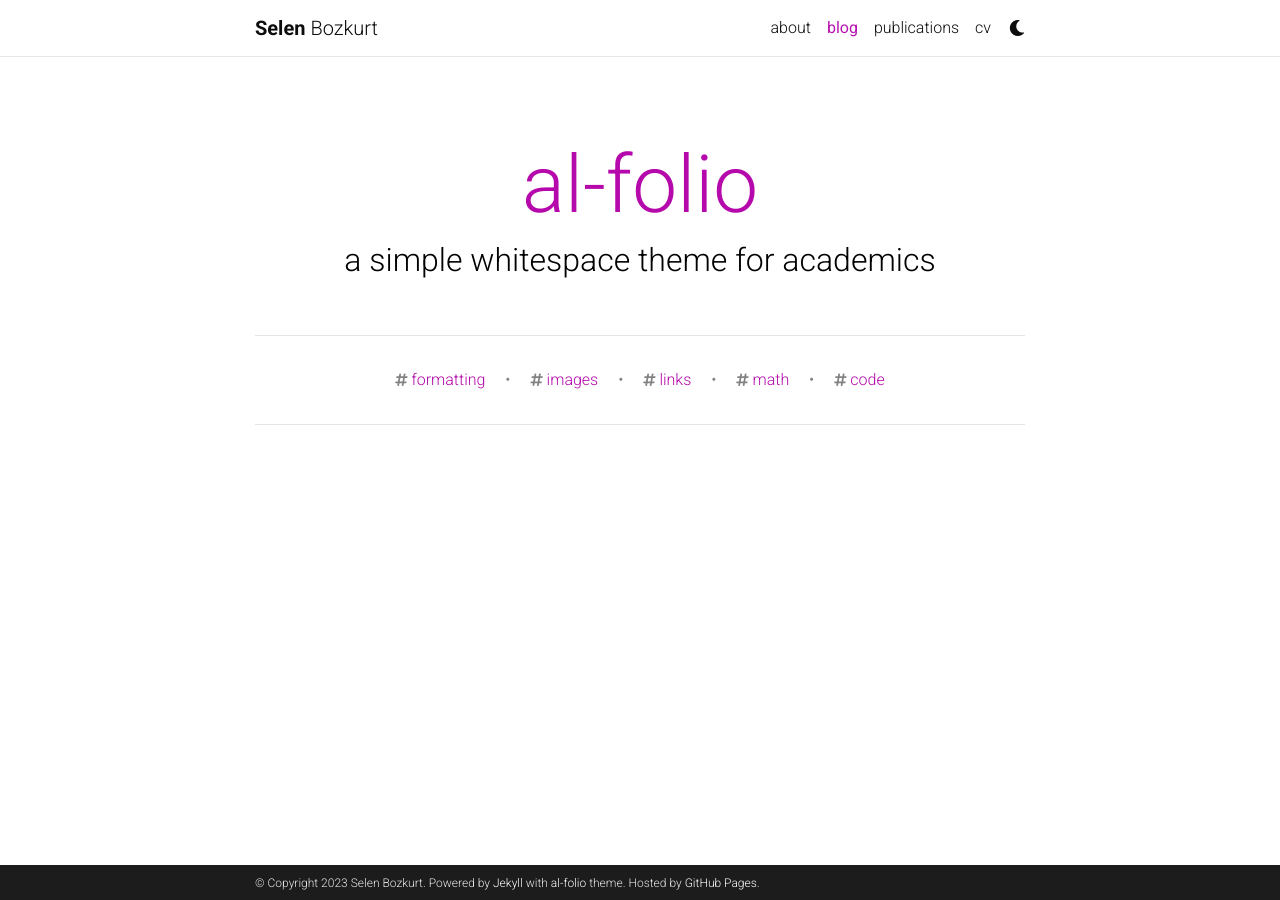
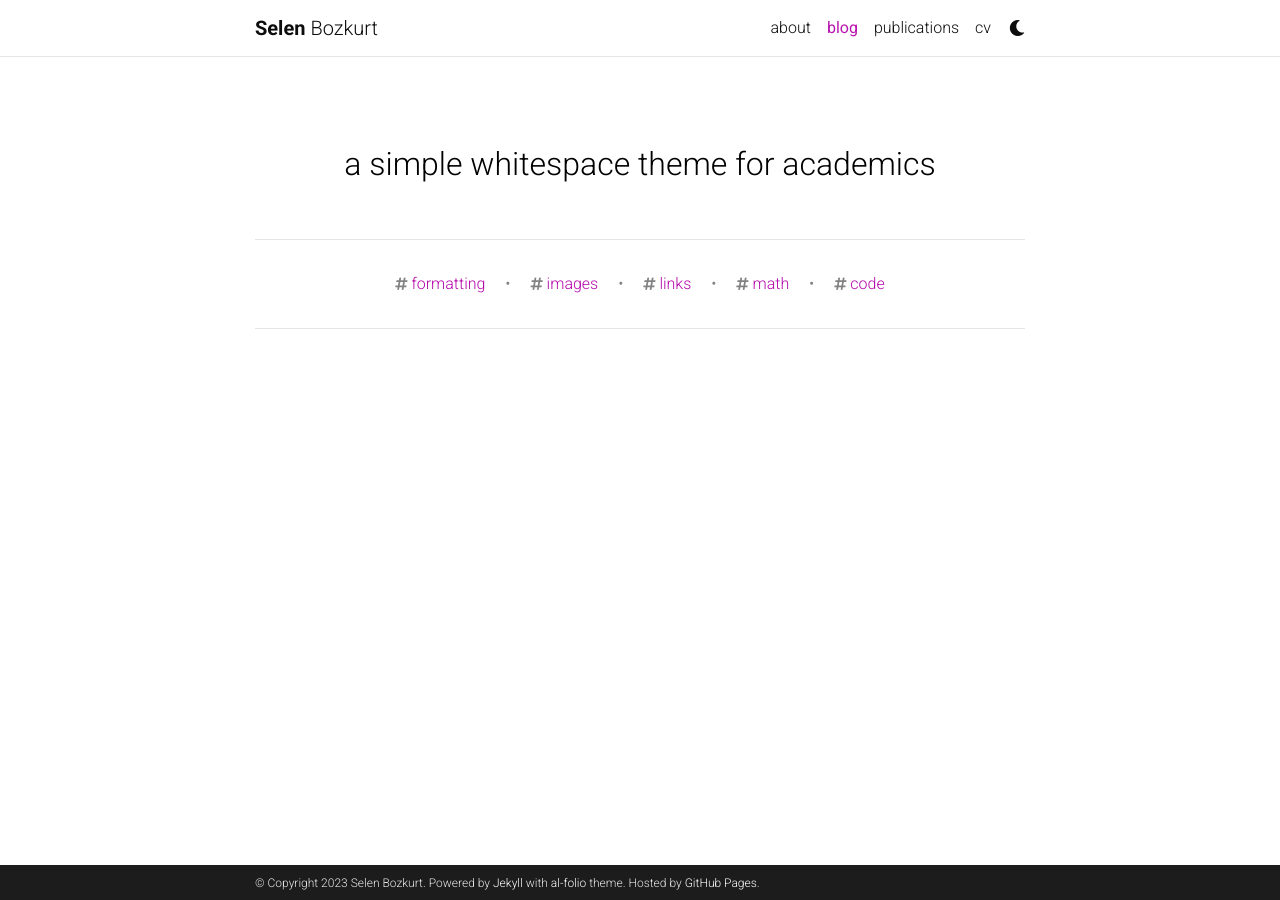
Before and after one commit to selenbw/selenbw.github.io, a Jekyll site: the page built from blog/index.html, in a window 1280 px wide. Built offline with Jekyll 4.4.1, drawn with Linux system fonts in a browser that asks for light colours; full-size pictures stand in for the smaller copies a plugin makes; comment, search, counter and statistics services are not loaded; a style sheet for code colours, icons or effects is not loaded.

```diff
--- a/_config.yml
+++ b/_config.yml
@@ -120,7 +120,7 @@
 # Blog
 # -----------------------------------------------------------------------------
 
-blog_name: al-folio # blog_name will be displayed in your blog page
+blog_name:  # blog_name will be displayed in your blog page
 blog_nav_title: blog # your blog must have a title for it to be displayed in the nav bar
 blog_description: a simple whitespace theme for academics
 permalink: /blog/:year/:title/
```
Also changed, not shown: _pages/about.md (+1 -1 lines).
